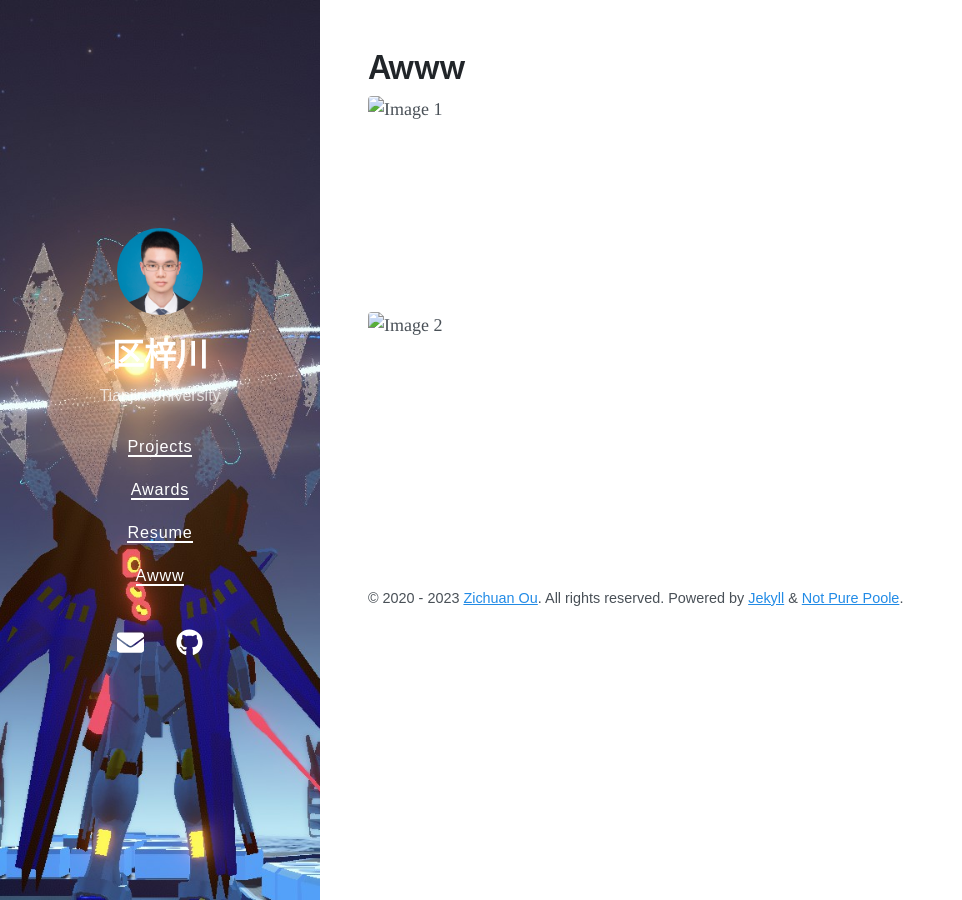
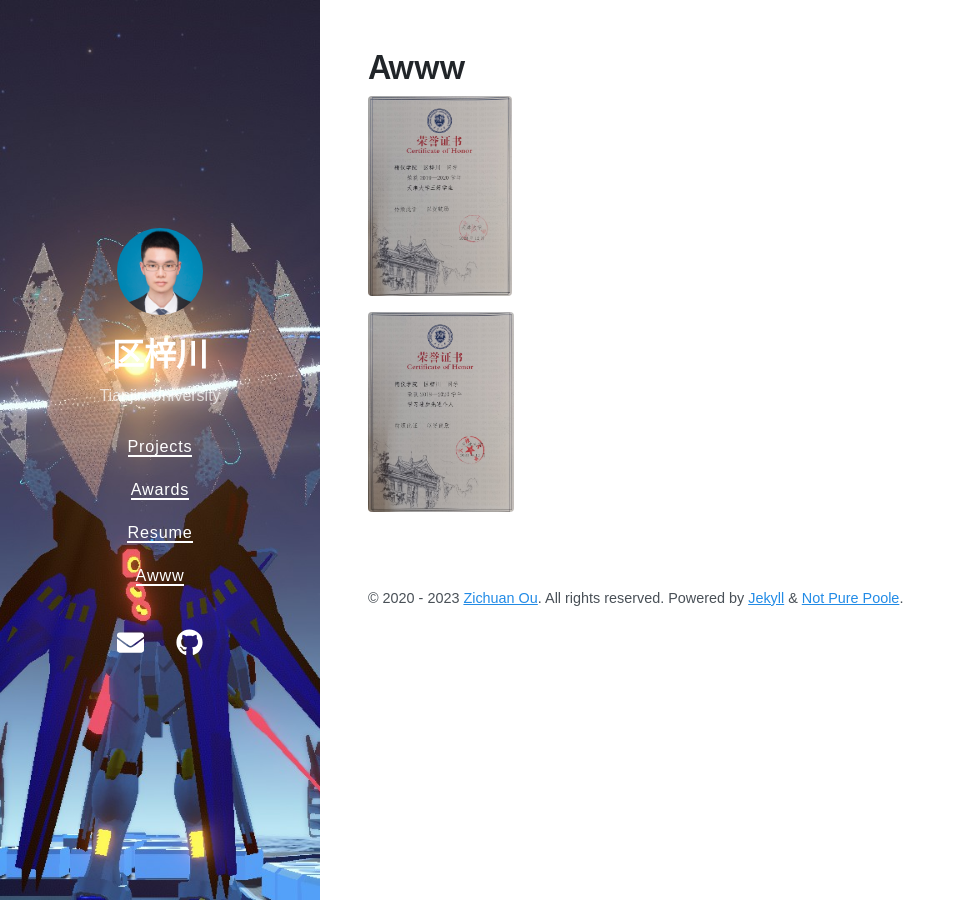
Before and after one commit to ouzhoucheng/ZichuanOu, a Jekyll site: the page built from Awww.md, in a window 1280 px wide. Shown: the whole page, without its empty margins (0-962 px from the left). Built offline with Jekyll 4.4.1, drawn with Linux system fonts in a browser that asks for light colours; nearby versions of some CDN libraries.

Commit message:
fix img11

```diff
--- a/Awww.md
+++ b/Awww.md
@@ -2,6 +2,6 @@
 layout: page
 title: Awww
 ---
-<img src="./a9_MeritStudent.jpg" alt="Image 1" style="width: auto;height: 200px;">
+<img src="../a9_MeritStudent.jpg" alt="Image 1" style="width: auto;height: 200px;">
 
-<img src="./img/a10_AdvancedIndividual.jpg" alt="Image 2" style="width: auto;height: 200px;">
+<img src="../img/a10_AdvancedIndividual.jpg" alt="Image 2" style="width: auto;height: 200px;">
```
Also changed, not shown: Awards.md (+3 -3 lines).
